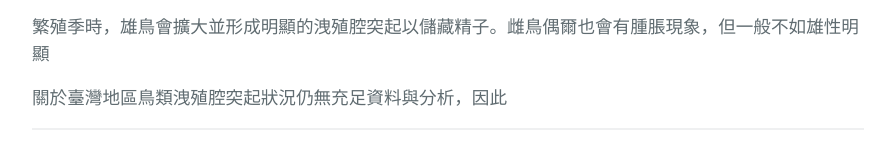
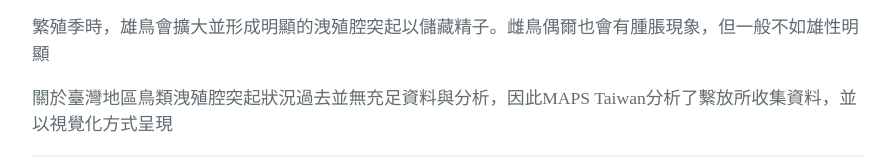
Before and after one commit to farewellXD/shiny_MAPS, a plain HTML site: page index.html in a window 1280 px wide. Shown: the part 1504-1667 px from the top of the page, without its empty margins (192-1087 px from the left). Drawn offline with Linux system fonts and the light colour scheme.

Commit message:
Update index.html

```diff
--- a/index.html
+++ b/index.html
@@ -55,9 +55,9 @@
 <h2>
 <a id="洩殖腔示意圖" class="anchor" href="#%E6%B4%A9%E6%AE%96%E8%85%94%E7%A4%BA%E6%84%8F%E5%9C%96" aria-hidden="true"><span aria-hidden="true" class="octicon octicon-link"></span></a>洩殖腔示意圖</h2>
 <p>洩殖腔突起是在繁殖季期間決定某些燕雀目鳥類性別的最佳特徵。</p>
-    <p>繁殖季時，雄鳥會擴大並形成明顯的洩殖腔突起以儲藏精子。雌鳥偶爾也會有腫脹現象，但一般不如雄性名顯</p>
-        <p>繁殖季時，雄鳥會擴大並形成明顯的洩殖腔突起以儲藏精子。雌鳥偶爾也會有腫脹現象，但一般不如雄性明顯</p>
-            <p>關於臺灣地區鳥類洩殖腔突起狀況仍無充足資料與分析，因此</p>
+<p>繁殖季時，雄鳥會擴大並形成明顯的洩殖腔突起以儲藏精子。雌鳥偶爾也會有腫脹現象，但一般不如雄性名顯</p>
+<p>繁殖季時，雄鳥會擴大並形成明顯的洩殖腔突起以儲藏精子。雌鳥偶爾也會有腫脹現象，但一般不如雄性明顯</p>
+<p>關於臺灣地區鳥類洩殖腔突起狀況過去並無充足資料與分析，因此MAPS Taiwan分析了繫放所收集資料，並以視覺化方式呈現</p>
 
 <hr>
 
```
